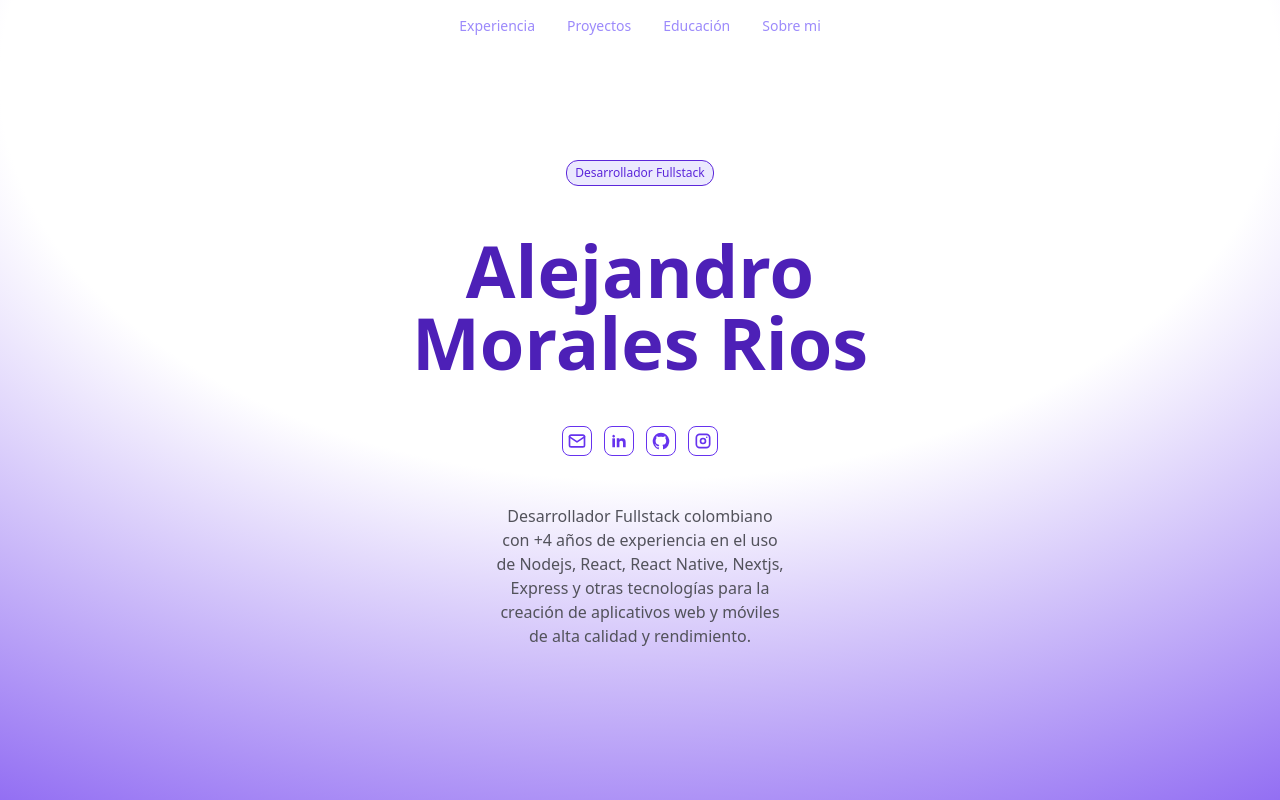
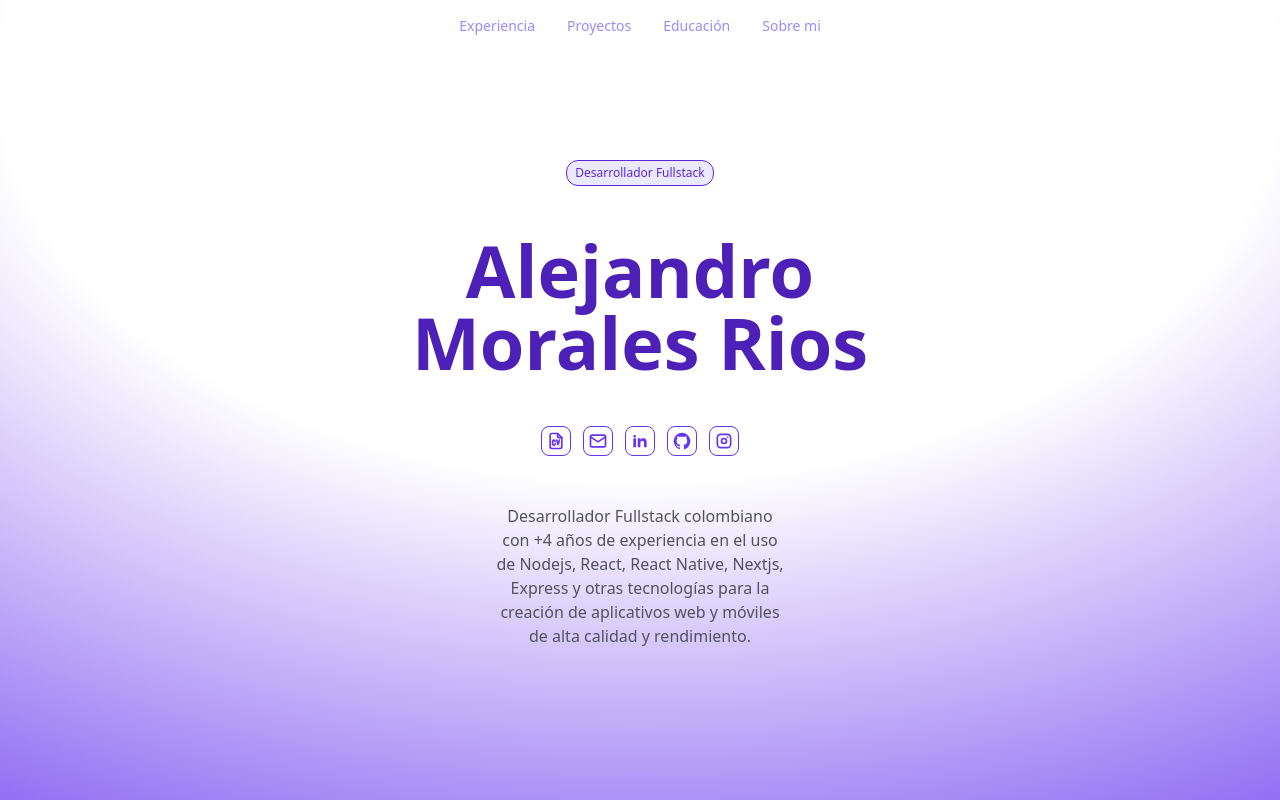
Before and after one commit to AlejandroMora15/astro-portfolio, an Astro site: page / in a window 1280 px wide. Shown: the top 800 px of the page. Built offline with nearby package versions, Linux system fonts and the light colour scheme; Astro itself is replaced by a stand-in of ours.

Commit message:
Add CV icon to Hero component

```diff
--- a/src/components/Hero.astro
+++ b/src/components/Hero.astro
@@ -3,6 +3,7 @@ import GithubIcon from '../icons/GithubIcon.astro';
 import LinkedInIcon from '../icons/LinkedInIcon.astro';
 import EmailIcon from '../icons/EmailIcon.astro';
 import InstagramIcon from '../icons/InstagramIcon.astro';
+import CVIcon from '../icons/CVIcon.astro';
 ---
 
 <section
@@ -18,6 +19,16 @@ import InstagramIcon from '../icons/InstagramIcon.astro';
     Alejandro Morales Rios
   </h1>
   <div class='flex gap-3'>
+    <a
+      href='CV - Alejandro Morales Ríos.pdf'
+      download='CV - Alejandro Morales Ríos.pdf'
+      class='hover:scale-105 cursor-pointer border-[1px] border-electric-violet-600 text-electric-violet-600 rounded-lg p-1
+        hover:border-electric-violet-800 hover:text-electric-violet-800 hover:bg-electric-violet-100 transition-all duration-300 ease-in-out'
+      '
+    >
+      <span class='hidden'>CV</span>
+      <CVIcon className='w-5 h-5' />
+    </a>
     <a
       href='mailto:legorios@gmail.com'
       target='_blank'
--- /dev/null
+++ b/src/icons/CVIcon.astro
@@ -0,0 +1,24 @@
+---
+interface Props {
+  className: string;
+}
+
+const { className } = Astro.props;
+---
+
+<svg
+  class={className}
+  viewBox='0 0 24 24'
+  stroke-width='2'
+  stroke='currentColor'
+  fill='none'
+  stroke-linecap='round'
+>
+  <path stroke='none' d='M0 0h24v24H0z' fill='none'></path>
+  <path d='M14 3v4a1 1 0 0 0 1 1h4'></path>
+  <path
+    d='M17 21h-10a2 2 0 0 1 -2 -2v-14a2 2 0 0 1 2 -2h7l5 5v11a2 2 0 0 1 -2 2z'
+  ></path>
+  <path d='M11 12.5a1.5 1.5 0 0 0 -3 0v3a1.5 1.5 0 0 0 3 0'></path>
+  <path d='M13 11l1.5 6l1.5 -6'></path>
+</svg>
```
Also changed, not shown: 1 other file.
